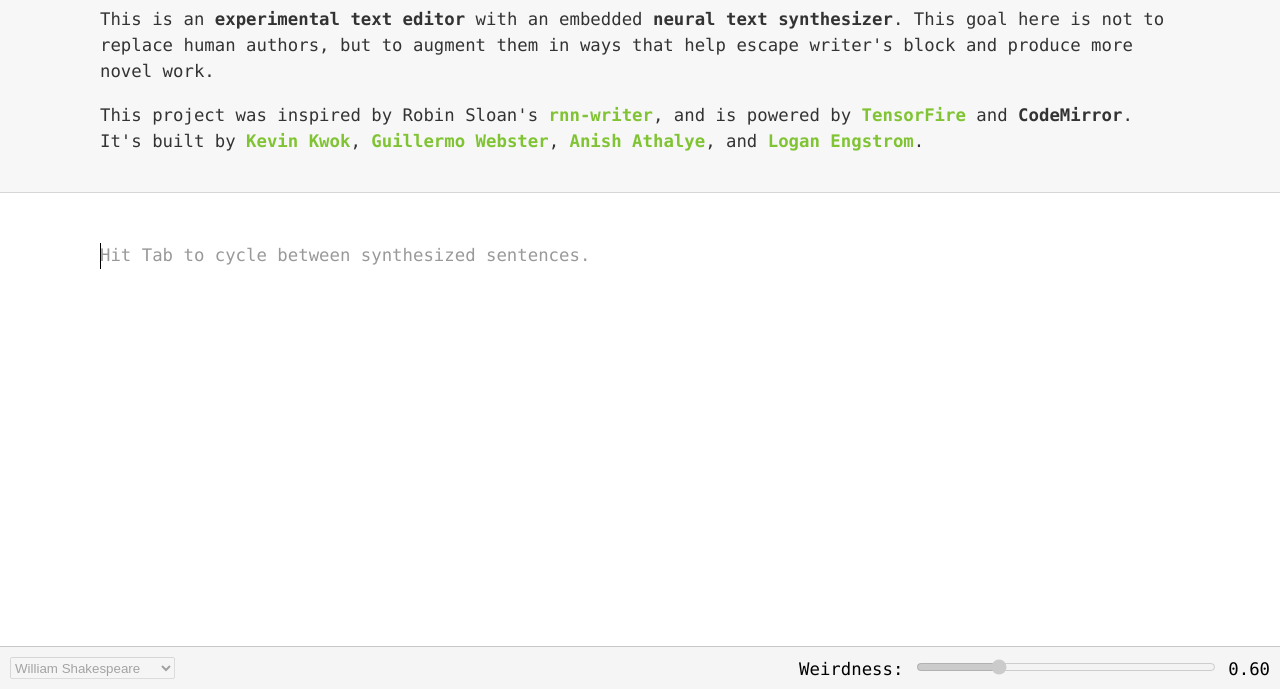
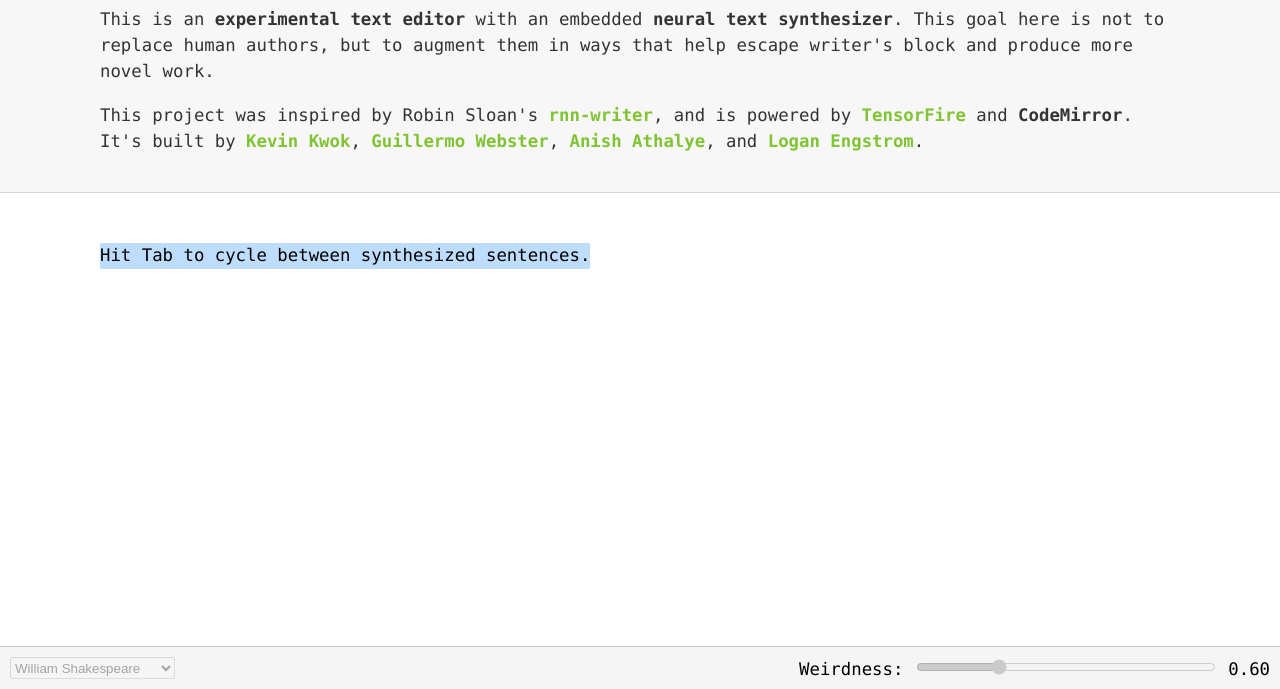
Before and after one commit to tensorfire/cyborg-writer, a plain HTML site: page index.html in a window 1280 px wide. Shown: the part 111-800 px from the top of the page. Drawn offline with Linux system fonts and the light colour scheme; no server answers.

Commit message:
initial type

```diff
--- a/index.html
+++ b/index.html
@@ -260,6 +260,25 @@ async function updateCompletion(){
 }
 
 
+async function typeInitialText(){
+    let text = cm.options.placeholder;
+    await nextFrame();
+    for(var i = 0; i < text.length; i++){
+        // if(currentCompletion != attempt) return;
+        if(abortTyping) break;
+
+        // let f = mark.find();
+        // mark.clear()
+        // cm.setSelection(f.from, f.to)
+        cm.replaceSelection(text.slice(0, i + 1), 'around')
+        // mark = cm.markText(cm.getCursor('from'), cm.getCursor('to'))
+
+        await nextFrame();
+    }
+}
+
+typeInitialText()
+
 // https://stackoverflow.com/a/23230280/205784
 document.addEventListener('touchstart', handleTouchStart, false);
 document.addEventListener('touchmove', handleTouchMove, false);
```
